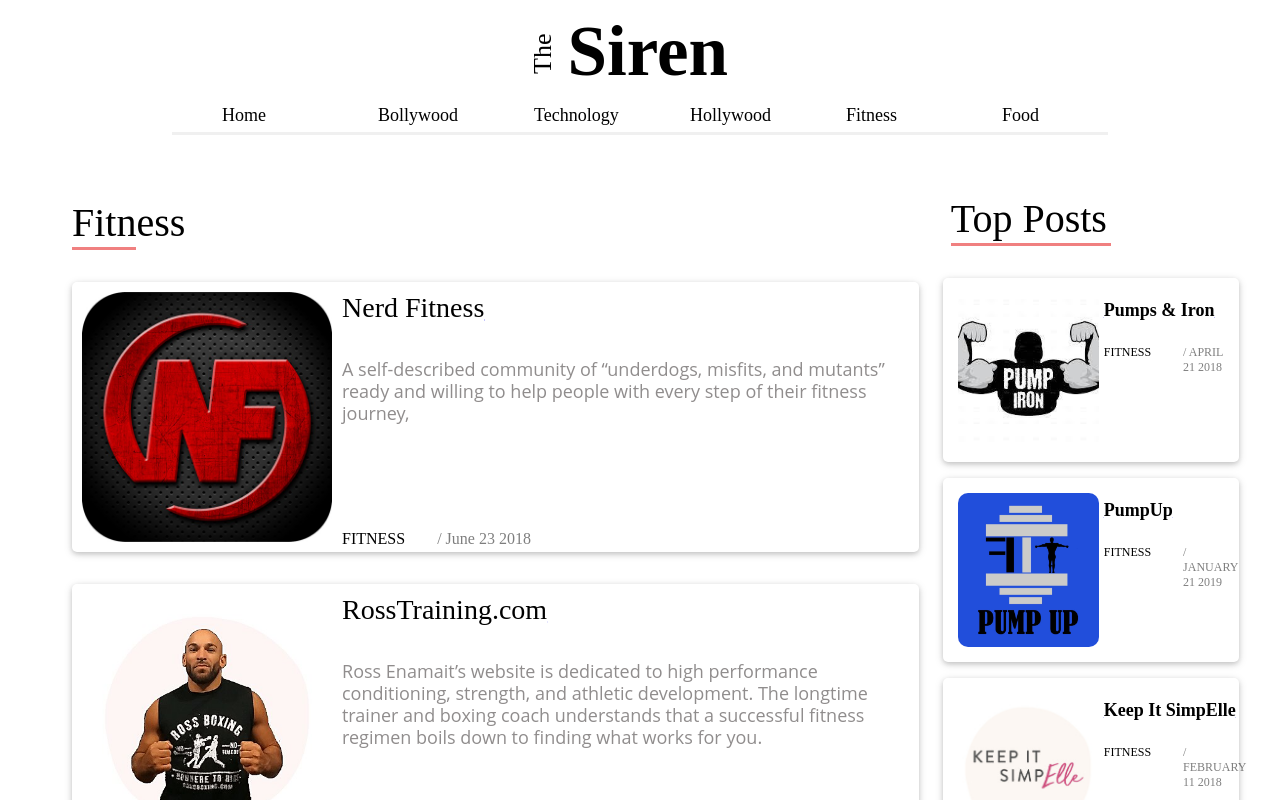
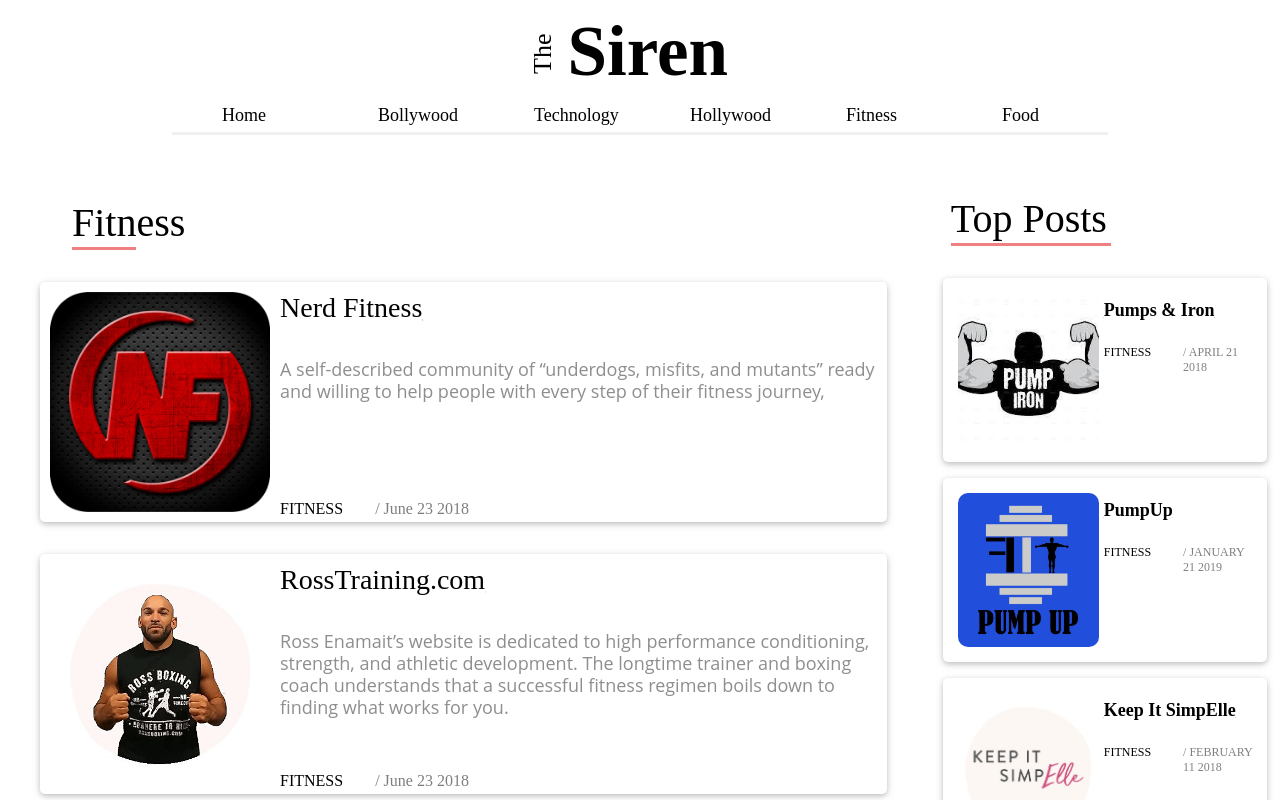
Before and after one commit to sidhantgupta1983/reactblogui, a React (Create React App) app: page /fitness in a window 1280 px wide. Shown: the top 800 px of the page. Built offline with nearby package versions, Linux system fonts and the light colour scheme.

Commit message:
react blog ui

```diff
--- a/src/Fitness/Fitness.css
+++ b/src/Fitness/Fitness.css
@@ -19,13 +19,13 @@
     margin-top: 2rem;
     border-radius: 5px;
     margin-right: 1rem;
-    margin-left: 4rem;
+    margin-left: 2rem;
     margin-bottom: 1rem;
 }
 
 .fitnessNewsImage{
-    width: 308px;
-    height: 250px;
+    width: 278px;
+    height: 220px;
     border-radius: 15px;
 }
 
@@ -97,7 +97,7 @@
 .topFitnessPostsContent1{
     display: flex;
     flex-direction: column;
-    width : 80%;
+    width : 88%;
     box-shadow: 0 2px 5px 0 rgba(0, 0, 0, 0.16), 0 2px 10px 0 rgba(0, 0, 0, 0.12);
     padding: 10px;
     margin-top: 1rem;
@@ -109,7 +109,7 @@
 .topFitnessPostsContent2{
     display: flex;
     flex-direction: row;
-    width : 80%;
+    width : 88%;
     box-shadow: 0 2px 5px 0 rgba(0, 0, 0, 0.16), 0 2px 10px 0 rgba(0, 0, 0, 0.12);
     padding: 10px;
     margin-top: 1rem;
--- a/src/Hollywood/Hollywood.css
+++ b/src/Hollywood/Hollywood.css
@@ -85,7 +85,7 @@
 .topHollywoodPostsContent1{
     display: flex;
     flex-direction: column;
-    width : 80%;
+    width : 85%;
     box-shadow: 0 2px 5px 0 rgba(0, 0, 0, 0.16), 0 2px 10px 0 rgba(0, 0, 0, 0.12);
     padding: 10px;
     margin-top: 1rem;
@@ -97,7 +97,7 @@
 .topHollywoodPostsContent2{
     display: flex;
     flex-direction: row;
-    width : 80%;
+    width : 85%;
     box-shadow: 0 2px 5px 0 rgba(0, 0, 0, 0.16), 0 2px 10px 0 rgba(0, 0, 0, 0.12);
     padding: 10px;
     margin-top: 1rem;
--- a/src/Home/Home.js
+++ b/src/Home/Home.js
@@ -41,7 +41,7 @@
             <div className='row1'>
                 <div className='col col1'>
                     {rows.map((item)=>(
-                        (item.id) === 1000 ? (
+                        (item.id) === "1000" ? (
                             <>
                                 <h3 className="mainValleyTitle">Valley of Kashmir</h3>
                                 <h6 className="mainValleySubtitle">Travel / August 21, 2021</h6>
@@ -53,7 +53,7 @@
                 </div>
                 <div className='col col2'>
                     {rows.map((item)=>(
-                        (item.id === 1001) ? (
+                        (item.id === "1001") ? (
                             <>
                                 <h3 className="sideValleyTitle1">The Sound cloud </h3>
                                 <h6 className="sideValleySubtitle1">Travel / August 21, 2021</h6>
@@ -139,7 +139,7 @@
                                 <div>
                                 <button className="loadMore" onClick={()=>setLoadMore(handleLoadMore)}>{loadBtntext}</button>
                                 {rows.map((item)=>(
-                                    (item.id) === 14 ? (
+                                    (item.id) === "14" ? (
                                         <>
                                         <span className="imageText">Joshua Tree</span>
                                         <span className="imageLowerText">Travel / 27 August, 2017</span>
--- a/src/Technology/Technology.css
+++ b/src/Technology/Technology.css
@@ -55,15 +55,14 @@
 .technologyTextTitle:hover{
     color:rgb(235, 84, 117);
 }
+
 .columns{
     display : flex;
     flex-direction: row;
-    /* flex-wrap: wrap; */
 }
 
 .columns1{
     flex-direction: column;
-    /* position: relative; */
 }
 
 .columns2{
@@ -75,7 +74,7 @@
     width: 10rem;
     margin-top: 1rem;
     margin-bottom: 2rem;
-    margin-left: 1.5rem;
+    margin-left: 1rem;
     height: 3rem;
     font-size : 2.5rem;
     font-family: Montserrat;
@@ -108,6 +107,7 @@
 }
 
 .topPostsTextTitle{
+    width: 6rem;
     margin-top: 0.75rem;
     font-size: 18px;
     display: flex;
@@ -140,6 +140,7 @@
 }
 
 .topTechnologyPostsTextTitle{
+    width: 6rem;
     margin-top: 0.75rem;
     font-size: 16px;
     font-weight: 500;
```
